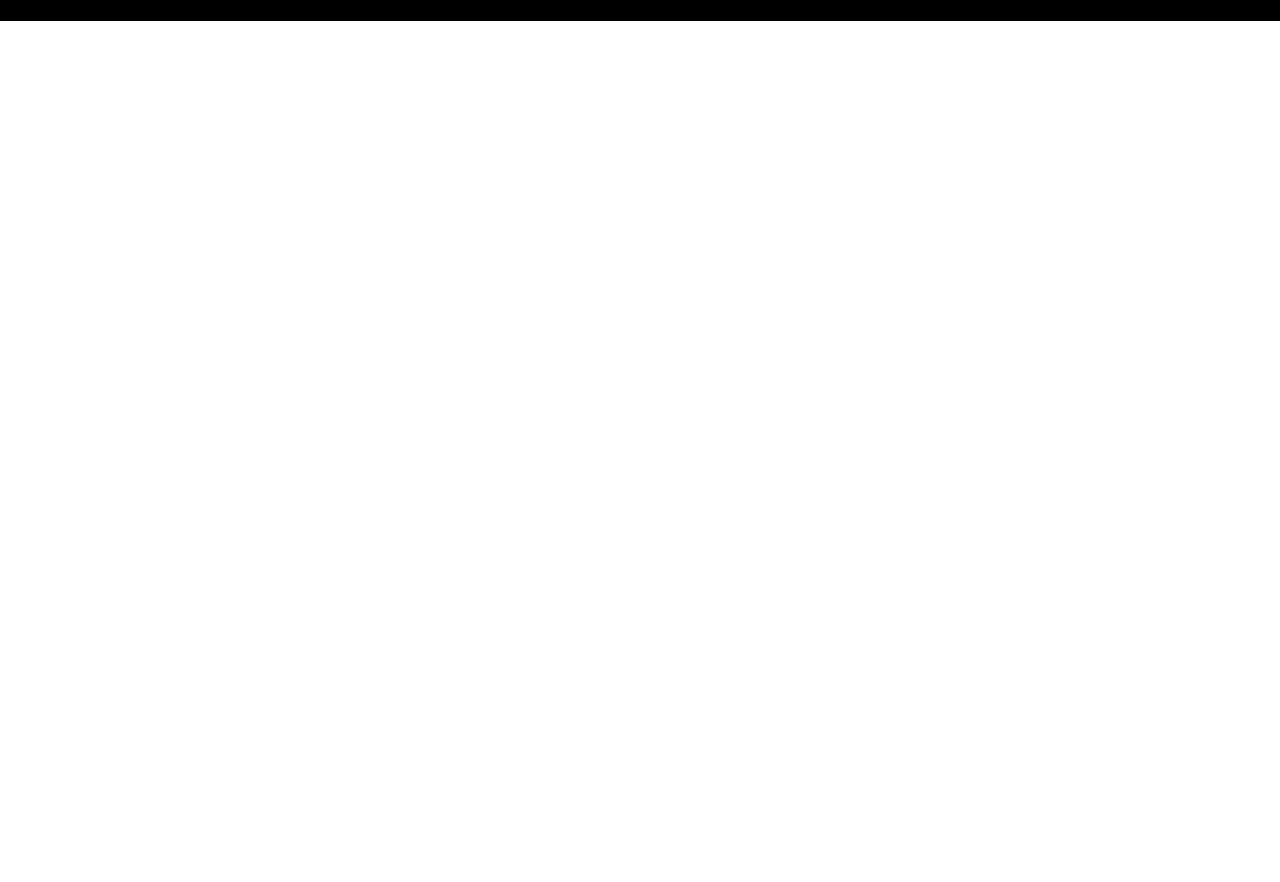
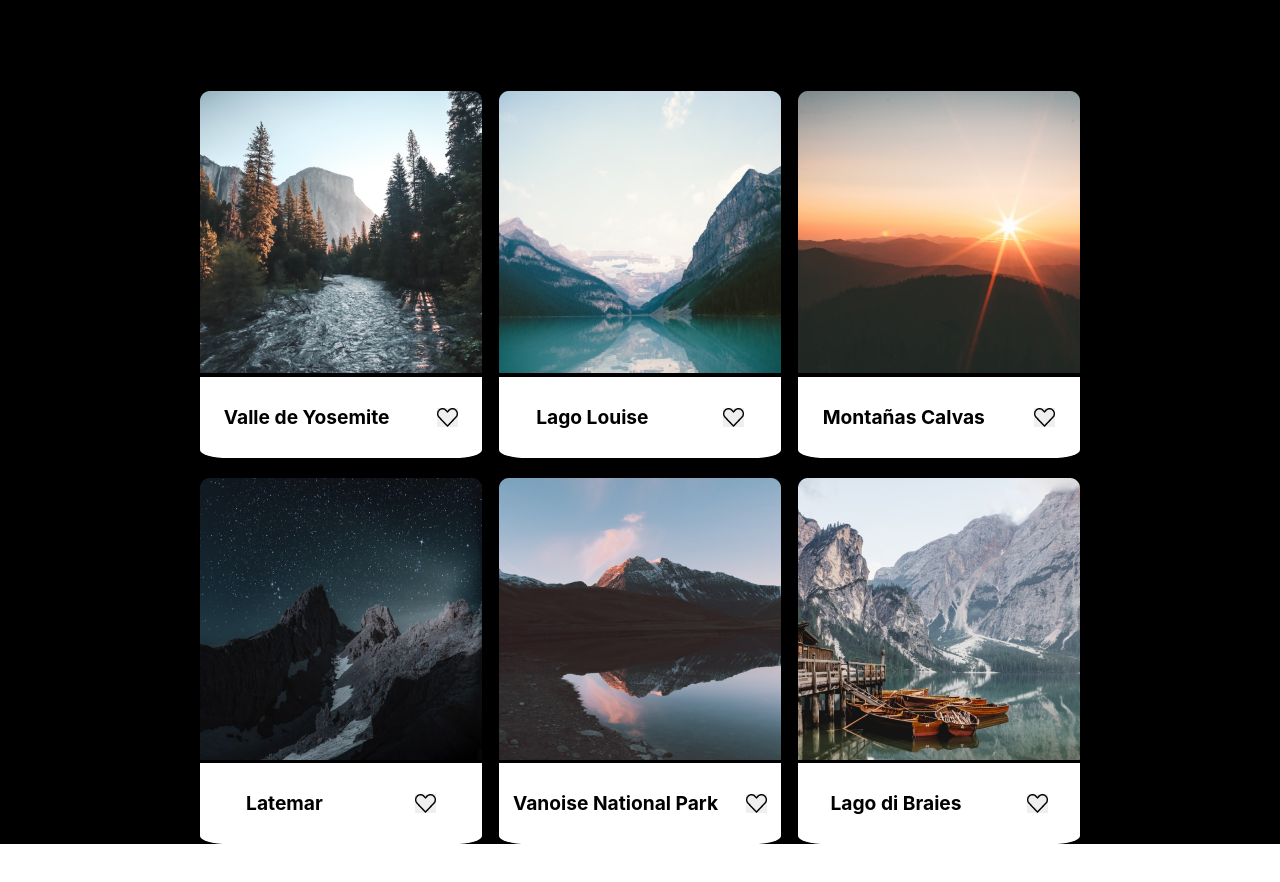
Before and after one commit to EGEO92/web_project_around, a plain HTML site: page index.html in a window 1280 px wide. Shown: the part 262-1144 px from the top of the page. Before the commit the page ends 800 px from the top, so only its background shows below. Drawn offline with Linux system fonts and the light colour scheme.

Commit message:
Se agrega la seccion donde van las fotos

```diff
--- /dev/null
+++ b/blocks/places.css
@@ -0,0 +1,63 @@
+.places {
+  width: 880px;
+  margin: 50px 200px 60px;
+  display: flex;
+  flex-wrap: wrap;
+}
+
+.places__card {
+  width: 282px;
+  margin-top: 20px;
+  margin-right: 17px;
+  padding: 0;
+}
+
+.places__card:first-of-type {
+  margin-left: 0;
+}
+
+.no-right-margin {
+  margin-right: 0;
+}
+
+.places__image {
+  width: 282px;
+  height: 282px;
+  margin-bottom: 0;
+}
+
+.places__wraper {
+  display: flex;
+  justify-content: space-around;
+  background-color: #fff;
+  color: #000;
+  position: relative;
+  height: 81px;
+  margin: 0;
+  border-bottom-left-radius: 10%;
+  border-bottom-right-radius: 10%;
+}
+
+.places__text {
+  font-size: 1.2rem;
+  line-height: 1.2;
+  align-self: center;
+}
+
+.places__button {
+  background-image: url(../images/Heart_Vector.png);
+  background-repeat: no-repeat;
+  width: 21px;
+  height: 19px;
+  border: none;
+  align-self: center;
+}
+
+.places__button:hover {
+  opacity: 0.7;
+}
+
+.places__button:active {
+  background-image: url(../images/heart_vector_active.png);
+  background-repeat: no-repeat;
+}
--- a/index.html
+++ b/index.html
@@ -51,7 +51,74 @@
           />
         </button>
       </section>
-      <section class="places"></section>
+      <section class="places">
+        <div class="places__card">
+          <img
+            class="places__image"
+            src="./images/kirill-pershin-1088404-unsplashyosemite.png"
+            alt="Bonito paisaje"
+          />
+          <div class="places__wraper">
+            <h4 class="places__text">Valle de Yosemite</h4>
+            <button class="places__button button"></button>
+          </div>
+        </div>
+        <div class="places__card">
+          <img
+            class="places__image"
+            src="./images/kirill-pershin-1404681-unsplashlouise.png"
+            alt="Bonito paisaje"
+          />
+          <div class="places__wraper">
+            <h4 class="places__text">Lago Louise</h4>
+            <button class="places__button button"></button>
+          </div>
+        </div>
+        <div class="places__card no-right-margin">
+          <img
+            class="places__image"
+            src="./images/kirill-pershin-1556355-unsplashcalvas.png"
+            alt="Bonito paisaje"
+          />
+          <div class="places__wraper">
+            <h4 class="places__text">Montañas Calvas</h4>
+            <button class="places__button button"></button>
+          </div>
+        </div>
+        <div class="places__card">
+          <img
+            class="places__image"
+            src="./images/kirill-pershin-1404681-unsplashlatemar.png"
+            alt="Bonito paisaje"
+          />
+          <div class="places__wraper">
+            <h4 class="places__text">Latemar</h4>
+            <button class="places__button button"></button>
+          </div>
+        </div>
+        <div class="places__card">
+          <img
+            class="places__image"
+            src="./images/kirill-pershin-1556355-unsplashvanoise.png"
+            alt="Bonito paisaje"
+          />
+          <div class="places__wraper">
+            <h4 class="places__text">Vanoise National Park</h4>
+            <button class="places__button button"></button>
+          </div>
+        </div>
+        <div class="places__card no-right-margin">
+          <img
+            class="places__image"
+            src="./images/kirill-pershin-1088404-unsplashbraies.png"
+            alt="Bonito paisaje"
+          />
+          <div class="places__wraper">
+            <h4 class="places__text">Lago di Braies</h4>
+            <button class="places__button button"></button>
+          </div>
+        </div>
+      </section>
     </main>
     <footer class="footer"></footer>
     <script src="./scripts/script.js"></script>
--- a/pages/index.css
+++ b/pages/index.css
@@ -2,3 +2,4 @@
 @import url(../blocks/page.css);
 @import url(../blocks/header.css);
 @import url(../blocks/profile.css);
+@import url(../blocks/places.css);
```
Also changed, not shown: images/Heart_Vector.png (added), images/heart_vector_active.png (added), images/kirill-pershin-1088404-unsplashbraies.png (added), images/kirill-pershin-1088404-unsplashyosemite.png (added), images/kirill-pershin-1404681-unsplashlatemar.png (added), images/kirill-pershin-1404681-unsplashlouise.png (added), images/kirill-pershin-1556355-unsplashcalvas.png (added), images/kirill-pershin-1556355-unsplashvanoise.png (added).
